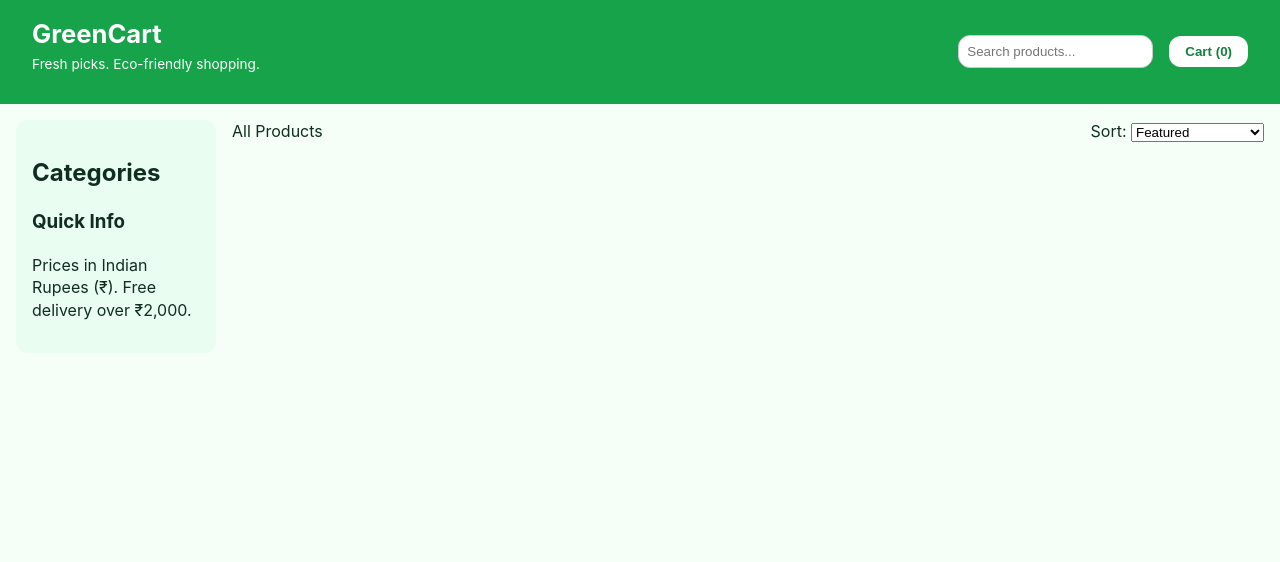
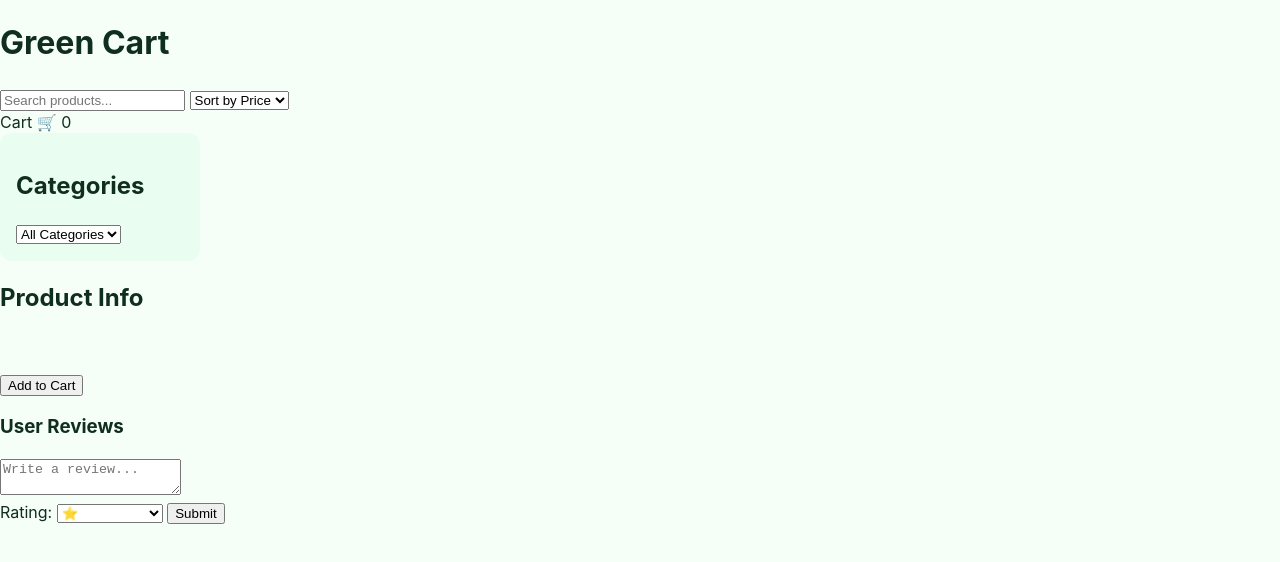
Before and after one commit to 21akshath/new, a plain HTML site: page index.html in a window 1280 px wide. Drawn offline with Linux system fonts and the light colour scheme.

Commit message:
Update index.html

```diff
--- a/index.html
+++ b/index.html
@@ -1,95 +1,64 @@
-<!doctype html>
+<!DOCTYPE html>
 <html lang="en">
 <head>
-  <meta charset="utf-8" />
-  <meta name="viewport" content="width=device-width,initial-scale=1" />
-  <title>GreenCart — Product Showcase</title>
-  <link rel="stylesheet" href="style.css" />
+  <meta charset="UTF-8">
+  <title>Green Cart E-Commerce</title>
+  <link rel="stylesheet" href="style.css">
 </head>
 <body>
-  <header class="site-header">
-    <div class="brand">
-      <h1>GreenCart</h1>
-      <p class="tag">Fresh picks. Eco-friendly shopping.</p>
-    </div>
-    <div class="controls">
-      <input id="searchInput" type="search" placeholder="Search products..." aria-label="Search products" />
-      <button id="cartBtn" class="cart-btn">Cart (<span id="cartCount">0</span>)</button>
-    </div>
+  <header>
+    <h1>Green Cart</h1>
+    <input type="text" id="searchBar" placeholder="Search products...">
+    <select id="priceSort">
+      <option value="default">Sort by Price</option>
+      <option value="low">Low to High</option>
+      <option value="high">High to Low</option>
+    </select>
+    <div id="cartIcon">Cart 🛒 <span id="cartCount">0</span></div>
   </header>
 
-  <main class="main">
+  <main class="main-container">
+    <!-- Left Sidebar - Categories -->
     <aside class="sidebar">
       <h2>Categories</h2>
-      <ul id="categoryList" class="categories">
-        <!-- populated by JS -->
-      </ul>
-      <div class="promo">
-        <h3>Quick Info</h3>
-        <p>Prices in Indian Rupees (₹). Free delivery over ₹2,000.</p>
-      </div>
+      <select id="categoryFilter">
+        <option value="all">All Categories</option>
+        <option value="laptop">Laptop</option>
+        <option value="smartphone">Smartphone</option>
+        <option value="electronics">Electronics</option>
+        <option value="accessories">Accessories</option>
+        <option value="tablet">Tablet</option>
+        <option value="gaming">Gaming</option>
+        <option value="camera">Camera</option>
+        <option value="fitness">Fitness</option>
+      </select>
     </aside>
 
-    <section class="catalog">
-      <div class="toolbar">
-        <div id="activeCategory" class="active-category">All Products</div>
-        <div id="sortWrap" class="sort-wrap">
-          <label for="sortSelect">Sort:</label>
-          <select id="sortSelect">
-            <option value="default">Featured</option>
-            <option value="low">Price: Low → High</option>
-            <option value="high">Price: High → Low</option>
-            <option value="alpha">Name A → Z</option>
-          </select>
-        </div>
-      </div>
+    <!-- Center - Products -->
+    <section id="productsContainer" class="products-section"></section>
 
-      <div id="productsGrid" class="products-grid" aria-live="polite">
-        <!-- product cards populated by JS -->
-      </div>
-    </section>
+    <!-- Right Sidebar - Quick Info / Reviews -->
+    <aside id="detailsSidebar" class="details-sidebar">
+      <h2 id="detailsTitle">Product Info</h2>
+      <img id="detailsImage" alt="">
+      <p id="detailsPrice"></p>
+      <button id="addToCartFromDetails">Add to Cart</button>
+
+      <h3>User Reviews</h3>
+      <ul id="reviewsList"></ul>
+      <textarea id="reviewInput" placeholder="Write a review..."></textarea>
+      <br>
+      <label>Rating:</label>
+      <select id="starRating">
+        <option value="1">⭐</option>
+        <option value="2">⭐⭐</option>
+        <option value="3">⭐⭐⭐</option>
+        <option value="4">⭐⭐⭐⭐</option>
+        <option value="5">⭐⭐⭐⭐⭐</option>
+      </select>
+      <button id="submitReview">Submit</button>
+    </aside>
   </main>
-
-  <!-- Cart Modal -->
-  <div id="cartModal" class="cart-modal" aria-hidden="true">
-    <div class="cart-panel" role="dialog" aria-labelledby="cartTitle">
-      <header class="cart-header">
-        <h2 id="cartTitle">Your Cart</h2>
-        <button id="closeCart" class="close-btn" aria-label="Close cart">✕</button>
-      </header>
-      <div id="cartContents" class="cart-contents">
-        <!-- cart items injected by JS -->
-      </div>
-      <footer class="cart-footer">
-        <div class="cart-summary">
-          <div>Subtotal:</div>
-          <div id="cartSubtotal">₹0</div>
-        </div>
-        <div class="cart-actions">
-          <button id="clearCart" class="btn btn-outline">Clear</button>
-          <button id="checkoutBtn" class="btn btn-primary">Checkout</button>
-        </div>
-      </footer>
-    </div>
-  </div>
-
-  <template id="productCardTemplate">
-  <article class="product-card">
-    <img class="product-image" alt="Product image" />
-    <div class="card-body">
-      <h3 class="product-title"></h3>
-      <p class="product-category"></p>
-      <div class="rating"></div> <!-- ⭐ rating stars here -->
-      <div class="price-row">
-        <div class="price">₹<span class="price-value"></span></div>
-        <div>
-          <button class="add-cart btn-small">Add to Cart</button>
-          <button class="view-details btn-small">View</button>
-        </div>
-      </div>
-    </div>
-  </article>
-</template>
 
   <script src="script.js"></script>
 </body>
```
